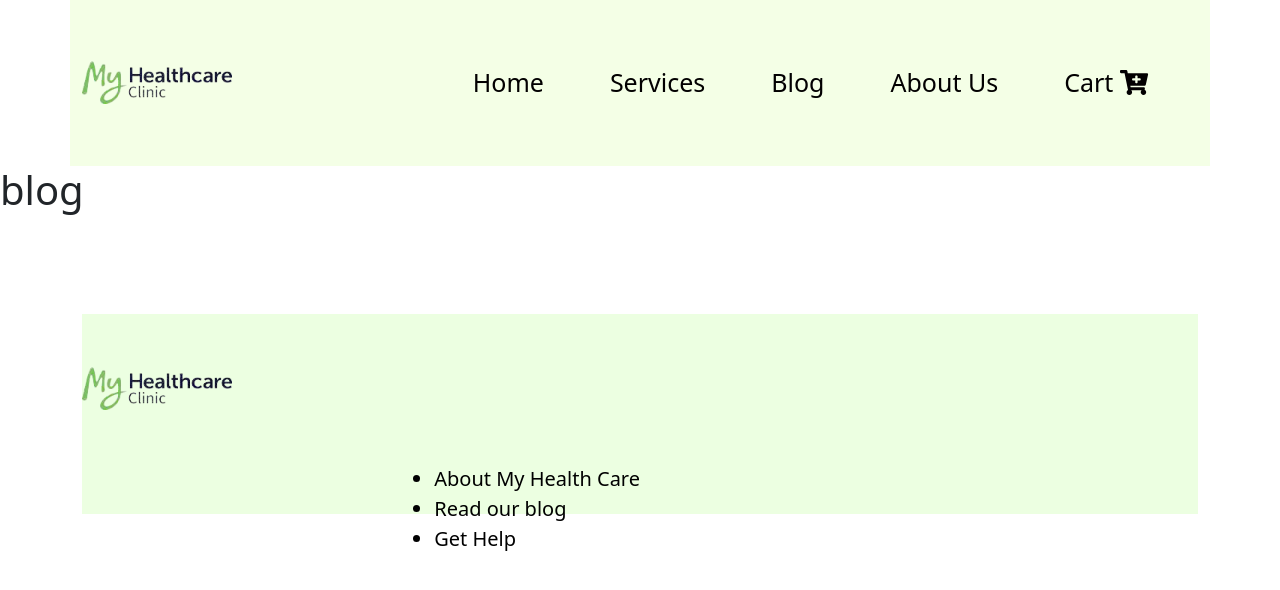
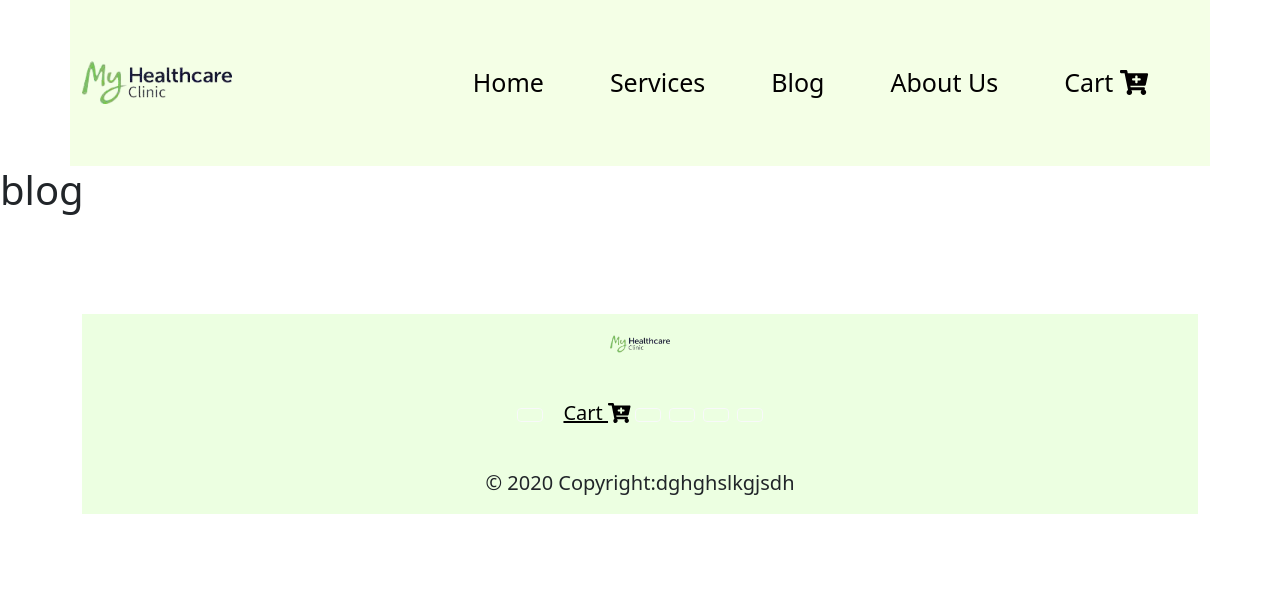
Before and after one commit to mehesultana/my-healthcare, a React (Create React App) app: page / in a window 1280 px wide. Shown: the top 590 px of the page. Built offline with nearby package versions, Linux system fonts and the light colour scheme.

Commit message:
header & footer

```diff
--- a/src/pages/Shared/Footer/Footer.css
+++ b/src/pages/Shared/Footer/Footer.css
@@ -7,9 +7,13 @@
 .detail {
 	color: black;
 }
-.logo {
-	height: 100px;
+.footer-logo {
+	height: 60px;
 }
 p {
 	color: black;
 }
+
+footer a {
+	color: black;
+}
--- a/src/pages/Shared/Footer/Footer.js
+++ b/src/pages/Shared/Footer/Footer.js
@@ -1,23 +1,47 @@
 import React from 'react';
 import { Container } from 'react-bootstrap';
 import './Footer.css';
+import { faCartPlus } from '@fortawesome/free-solid-svg-icons';
+
 import logo from '../../../images/logo.png';
+import { FontAwesomeIcon } from '@fortawesome/react-fontawesome';
+import { Link } from 'react-router-dom';
 
 const Footer = () => {
 	return (
 		<Container>
-			<div className="text-white footer">
-				<img className="logo" src={logo} alt="" />
-				<div className="col-lg-6 justify-content-center justify-content-lg-end d-flex">
-					<ul className="detail">
-						<li>About My Health Care</li>
-						<li>Read our blog</li>
-						<li>Get Help</li>
-					</ul>
+			<footer class=" text-center text-dark footer">
+				<img className="footer-logo" src={logo} alt="" />
+				<div class="container p-4 pb-0">
+					<section class="mb-4">
+						<a class="btn btn-outline-light btn-floating m-1" href="#!" role="button">
+							<i class="fab fa-facebook-f"></i>
+						</a>
+
+						<Link className="ms-3 cart" to="/cart">
+							Cart <FontAwesomeIcon icon={faCartPlus} />
+						</Link>
+
+						<a class="btn btn-outline-light btn-floating m-1" href="#!" role="button">
+							<i class="fab fa-google"></i>
+						</a>
+
+						<a class="btn btn-outline-light btn-floating m-1" href="#!" role="button">
+							<i class="fab fa-instagram"></i>
+						</a>
+
+						<a class="btn btn-outline-light btn-floating m-1" href="#!" role="button">
+							<i class="fab fa-linkedin-in"></i>
+						</a>
+
+						<a class="btn btn-outline-light btn-floating m-1" href="#!" role="button">
+							<i class="fab fa-github"></i>
+						</a>
+					</section>
 				</div>
 
-				<p className="text-center text-white py-3 m-0 detail">© Copyright 2021 || My Health Care All Rights Reserved</p>
-			</div>
+				<div class="text-center p-3">© 2020 Copyright:dghghslkgjsdh</div>
+			</footer>
 		</Container>
 	);
 };
```
